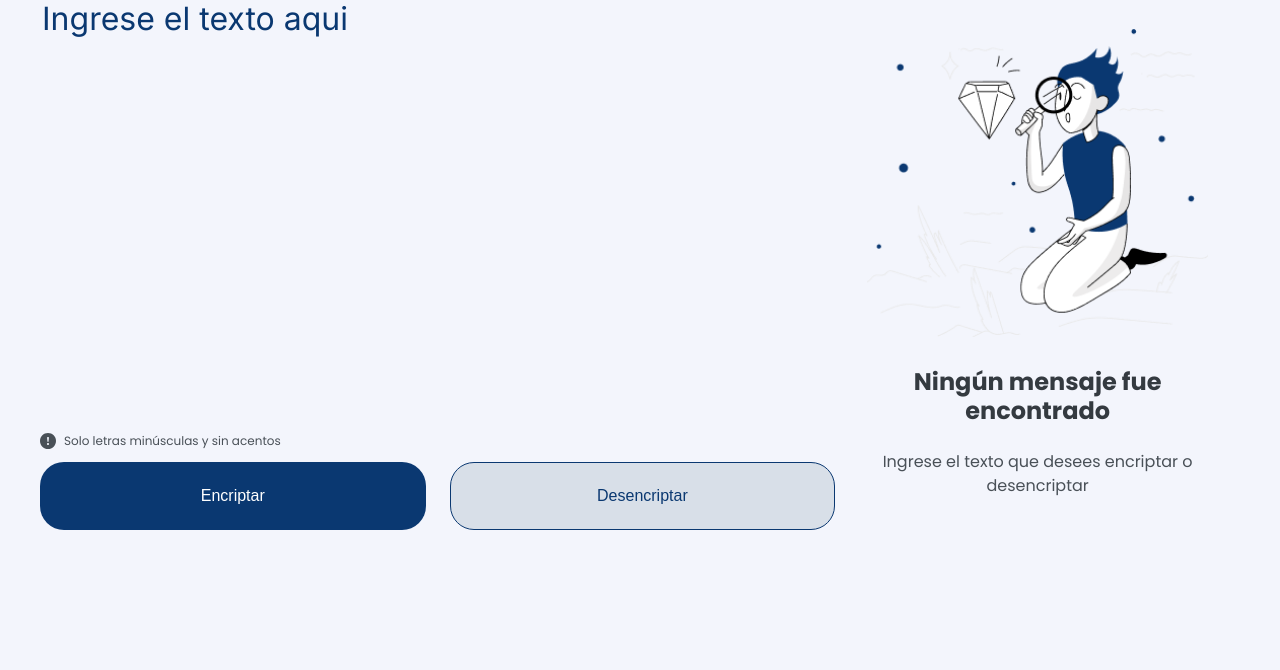
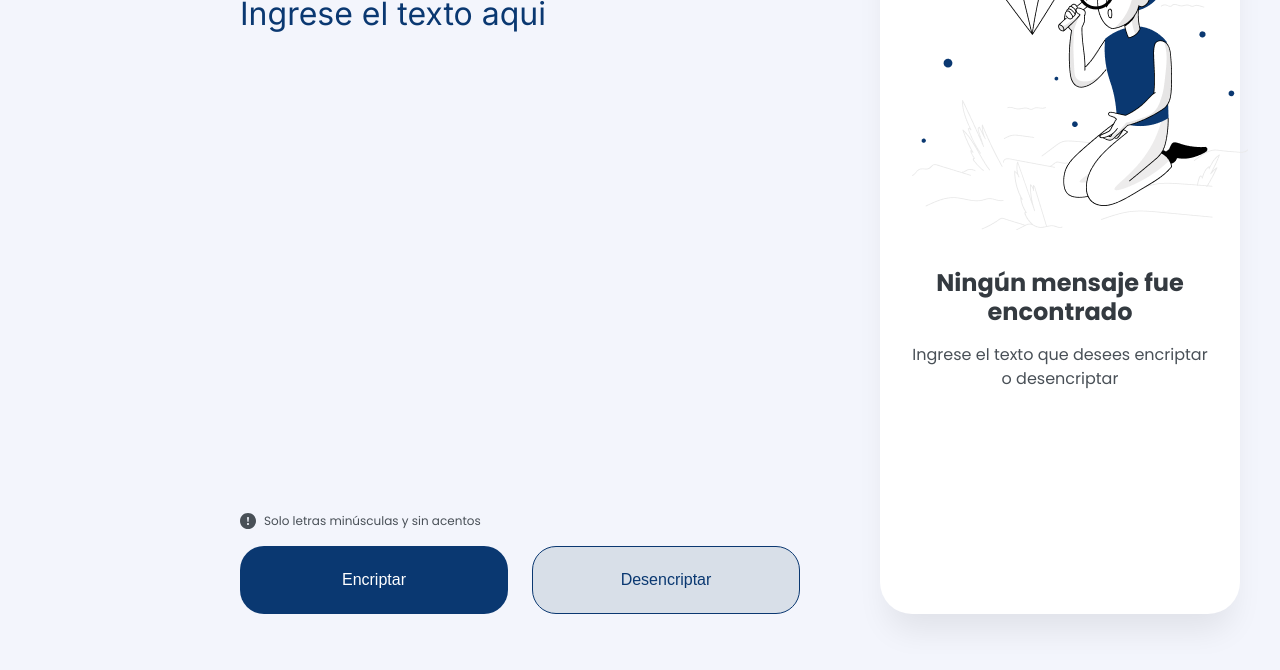
Before and after one commit to JessCP25/encriptador-de-texto, a plain HTML site: page index.html in a window 1280 px wide. Shown: the part 146-816 px from the top of the page. Drawn offline with Linux system fonts and the light colour scheme.

Commit message:
cambiando estilos

```diff
--- a/index.html
+++ b/index.html
@@ -15,10 +15,10 @@
     <title>Document</title>
   </head>
   <body>
-    <header>
-      <img class="header__logo" src="assets/Logo.png" alt="Logo" />
-    </header>
     <main>
+      <header>
+        <img class="header__logo" src="assets/Logo.png" alt="Logo" />
+      </header>
       <section class="input">
         <textarea placeholder="Ingrese el texto aqui" name="" id="" cols="30" rows="10"></textarea>
         <div class="input__content">
--- a/styles/style.css
+++ b/styles/style.css
@@ -4,18 +4,21 @@
   --gray-400: #495057;
   --gray-500: #343a40;
   --light-blue: #f3f5fc;
-  --blue: #D8DFE8;
+  --blue: #d8dfe8;
+}
+* {
+  margin: 0;
+  padding: 0;
+  box-sizing: border-box;
 }
 
 body {
   background-color: var(--light-blue);
   font-family: "Inter", sans-serif;
   font-family: "Poppins", sans-serif;
+  width: 100vw;
+  height: 100vh;
   min-height: 100vh;
-}
-
-header {
-  padding: 40px;
 }
 
 /* ESTILOS DEL HEADER */
@@ -30,14 +33,17 @@ header {
 
 main {
   display: flex;
-  max-width: 1200px;
-  margin: 0 auto;
+  gap: 80px;
+  padding: 40px;
+  height: 100%;
+  width: 100%;
 }
 
 .input {
   width: 70%;
   display: flex;
   flex-direction: column;
+  margin-top: 100px;
 }
 
 textarea {
@@ -45,26 +51,31 @@ textarea {
   flex: 1;
   border: none;
   background-color: var(--light-blue);
-  font-family: 'Inter';
+  font-family: "Inter";
   color: var(--dark-blue);
   font-size: 32px;
   resize: none;
 }
 
-textarea::placeholder{
-  font-family: 'Inter';
+textarea::placeholder {
+  font-family: "Inter";
   color: var(--dark-blue);
   font-size: 32px;
   outline: none;
 }
 
-.input__content{
+textarea:focus {
+  outline: none;
+}
+
+.input__content {
   display: flex;
   align-items: center;
   gap: 8px;
+  margin-bottom: 16px;
 }
 
-.input__message{
+.input__message {
   color: var(--gray-400);
   font-size: 12px;
 }
@@ -90,7 +101,7 @@ textarea::placeholder{
   color: white;
 }
 
-.secondary-button{
+.secondary-button {
   background-color: var(--blue);
   color: var(--dark-blue);
   border: 1px solid var(--dark-blue);
@@ -99,22 +110,28 @@ textarea::placeholder{
 .result {
   width: 30%;
   padding: 32px;
+  background-color: white;
+  border-radius: 32px;
+  box-shadow: 0px 24px 32px -8px rgba(0, 0, 0, 0.08);
 }
 
 .result__img {
-  width: 100%;
+  width: 336px;
+  height: 304px;
   object-fit: cover;
 }
 
-.result__title{
+.result__title {
   color: var(--gray-500);
   font-size: 24px;
   font-weight: 700;
   line-height: 120%;
   text-align: center;
+  margin-top: 32px;
+  margin-bottom: 16px;
 }
 
-.result__message{
+.result__message {
   display: block;
   color: var(--gray-400);
   font-size: 16px;
```
